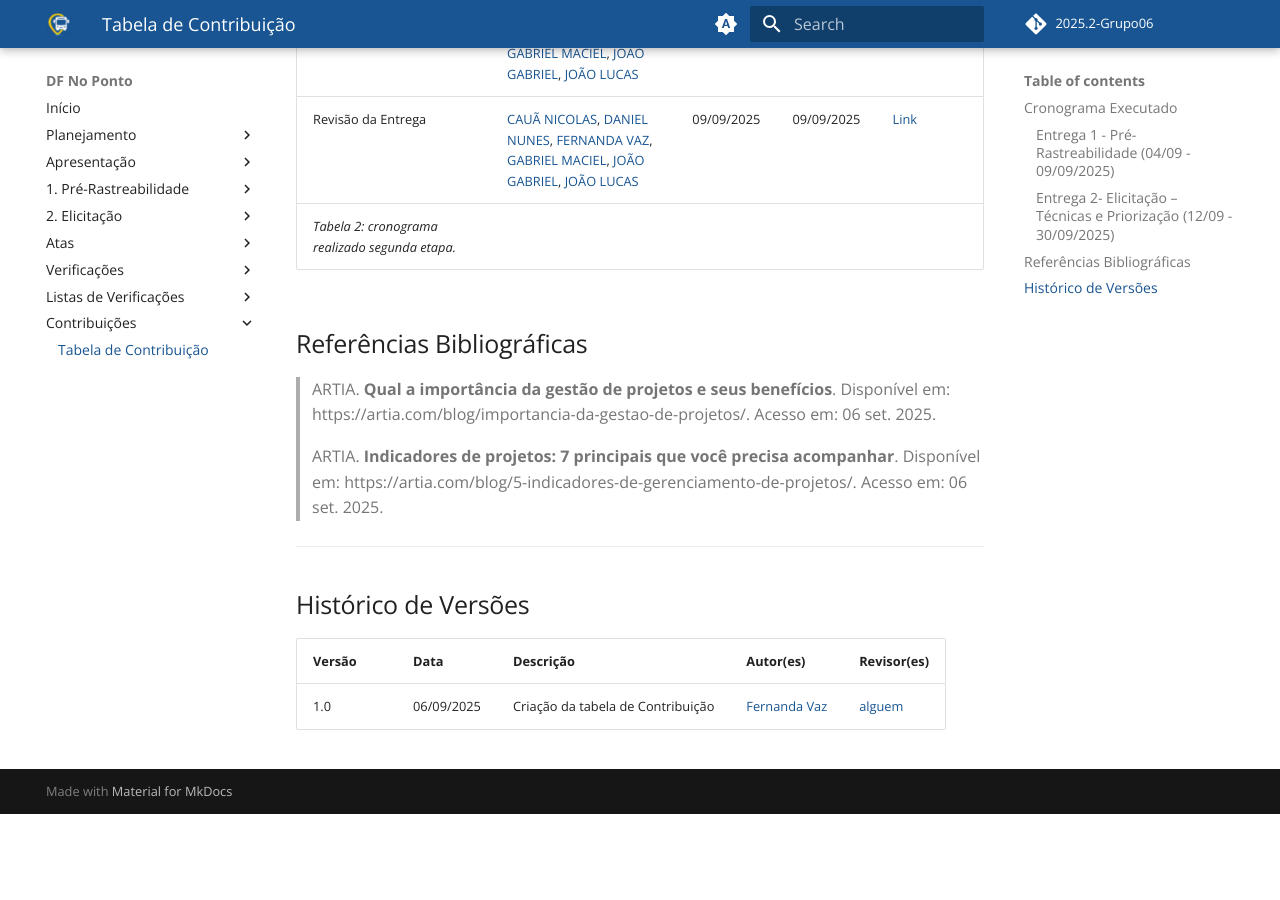
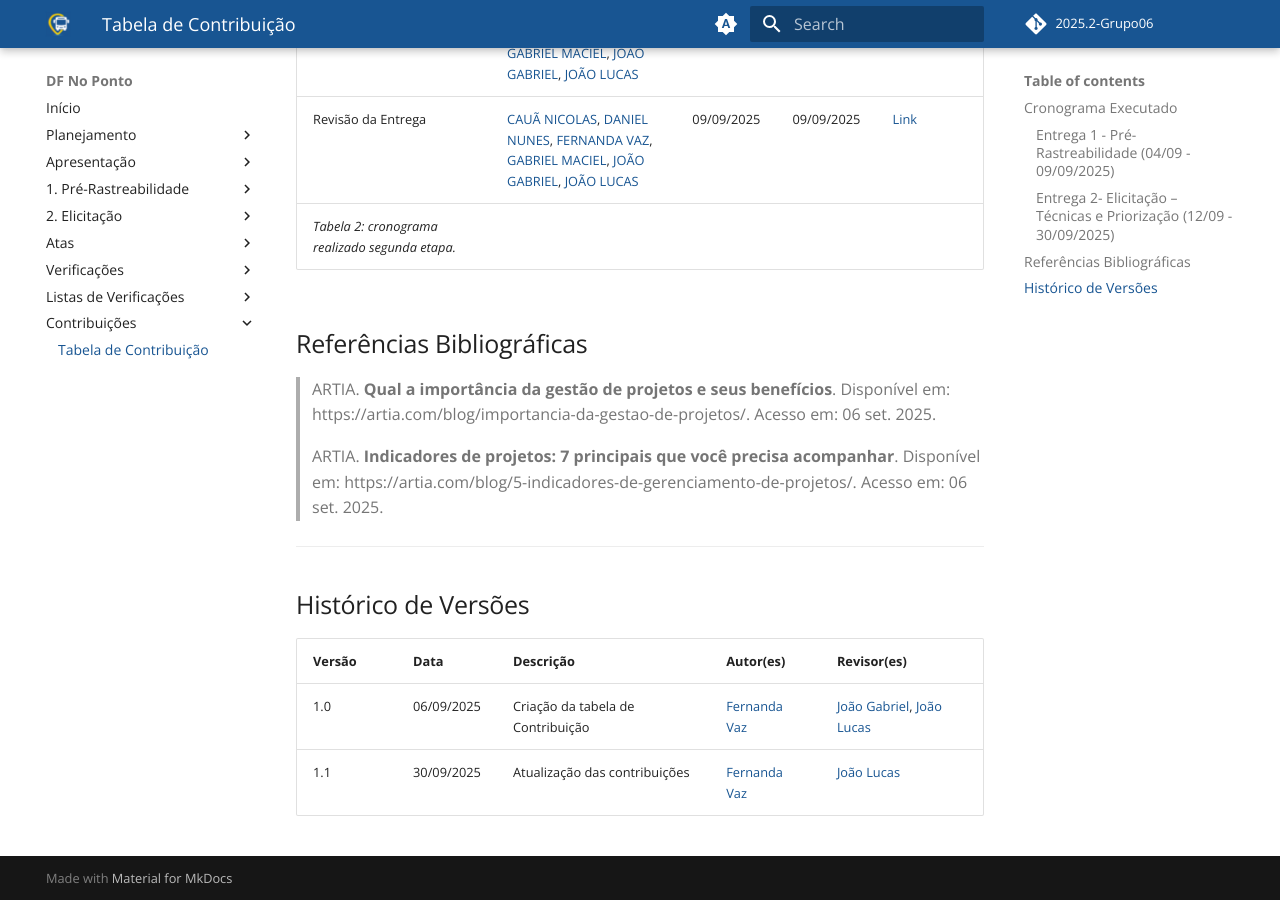
Before and after one commit to Requisitos-de-Software/2025.2-Grupo06, an MkDocs documentation site: the page built from docs/Contribuições/Tabela de Contribuição.md, in a window 1280 px wide and 900 px high, scrolled down 2247 px. Built offline with MkDocs 1.6.1 and Material for MkDocs 9.7.7, drawn with Linux system fonts in a browser that asks for light colours; comment, search, counter and statistics services are not loaded; before the commit the page ends 3061 px from its top, so only the background shows below that.

Commit message:
Update Tabela de Contribuição.md

```diff
--- a/docs/Contribuições/Tabela de Contribuição.md
+++ b/docs/Contribuições/Tabela de Contribuição.md
@@ -47,11 +47,9 @@
 
 ---
 
-
-
-
 ## Histórico de Versões
 
-| Versão | Data | Descrição | Autor(es) | Revisor(es) |
-|--------|------|-----------|-----------|-------------|
-| 1.0 | 06/09/2025 |Criação da tabela de Contribuição | [Fernanda Vaz ](https://github.com/Fernandavazgit1) | [alguem ](link) |
+| Versão | Data       | Descrição                          | Autor(es)       | Revisor(es)          |
+|--------|------------|------------------------------------|----------------|---------------------|
+| 1.0    | 06/09/2025 | Criação da tabela de Contribuição  | [Fernanda Vaz](https://github.com/Fernandavazgit1) | [João Gabriel](https://github.com/JoaoComTil), [João Lucas](https://github.com/Joaolramos) |
+| 1.1    | 30/09/2025 | Atualização das contribuições      | [Fernanda Vaz](https://github.com/Fernandavazgit1) | [João Lucas](https://github.com/Joaolramos) |
```
